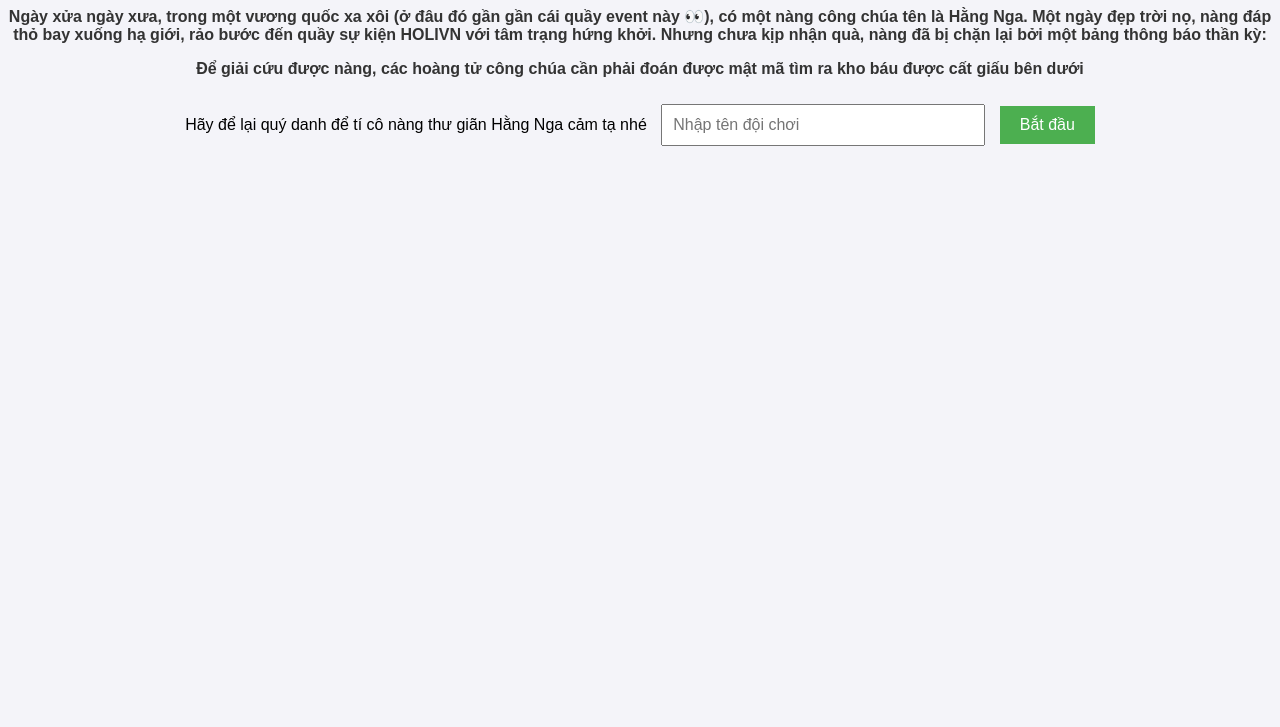
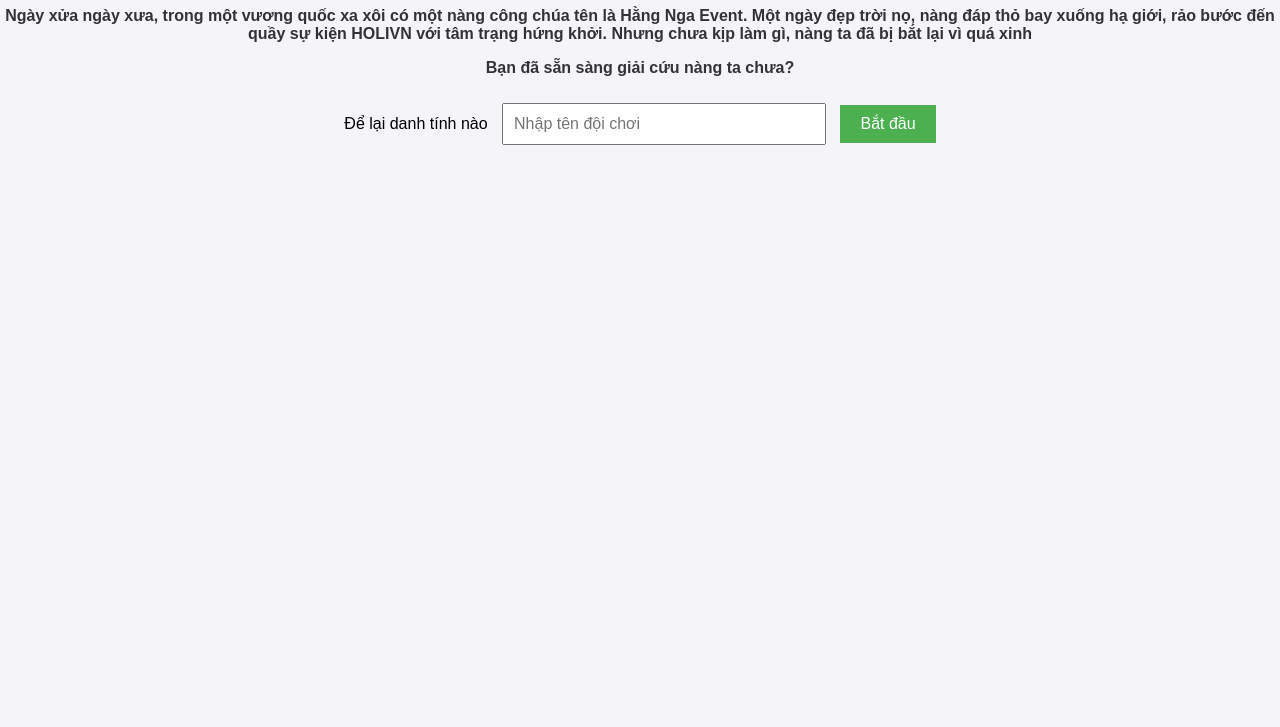
Before and after one commit to holivngame/gamethang4, a plain HTML site: page index.html in a window 1280 px wide. Shown: the part 73-800 px from the top of the page. Drawn offline with Linux system fonts and the light colour scheme.

Commit message:
Update index.html

```diff
--- a/index.html
+++ b/index.html
@@ -12,12 +12,12 @@
   <!-- Trang 1: Tiêu đề và nhập tên đội chơi -->
   <div id="page1">
     <h1>CHƠI GAME ZUI, NHẬN QUÀ KHỦNG ĐẾN TỪ HOLIVN, MÃI IUUUUU</h1>
-     <h2>Ngày xửa ngày xưa, trong một vương quốc xa xôi (ở đâu đó gần gần cái quầy event này 👀), có một nàng công chúa tên là Hằng Nga.
+     <h2>Ngày xửa ngày xưa, trong một vương quốc xa xôi có một nàng công chúa tên là Hằng Nga Event.
 
-Một ngày đẹp trời nọ, nàng đáp thỏ bay xuống hạ giới, rảo bước đến quầy sự kiện HOLIVN với tâm trạng hứng khởi. Nhưng chưa kịp nhận quà, nàng đã bị chặn lại bởi một bảng thông báo thần kỳ:</h2>
-    <h3>Để giải cứu được nàng, các hoàng tử công chúa cần phải đoán được mật mã tìm ra kho báu được cất giấu bên dưới</h3>
+Một ngày đẹp trời nọ, nàng đáp thỏ bay xuống hạ giới, rảo bước đến quầy sự kiện HOLIVN với tâm trạng hứng khởi. Nhưng chưa kịp làm gì, nàng ta đã bị bắt lại vì quá xinh</h2>
+    <h3>Bạn đã sẵn sàng giải cứu nàng ta chưa?</h3>
     <div>
-      <label for="team-name">Hãy để lại quý danh để tí cô nàng thư giãn Hằng Nga cảm tạ nhé</label>
+      <label for="team-name">Để lại danh tính nào</label>
       <input type="text" id="team-name" placeholder="Nhập tên đội chơi">
       <button onclick="nextPage(2)">Bắt đầu</button>
     </div>
@@ -52,7 +52,7 @@ Một ngày đẹp trời nọ, nàng đáp thỏ bay xuống hạ giới, rảo
 
   <!-- Trang cuối cùng: Chúc mừng -->
   <div id="page5" class="hidden">
-    <h1>Chính xác!!!! Bây giờ hãy nhìn theo chỉ dẫn bên dưới và tìm kho báu ngay trong phòng này nhé</h1>
+    <h1>Ôi giời ơi, nàng ta đã thuộc về bạn rồi nè. Nàng ta có hậu tạ bạn 1 kho báu</h1>
     <h1>Dưới ghế số 8, từ cửa đi vào nhé</h1>
   </div>
 
```
